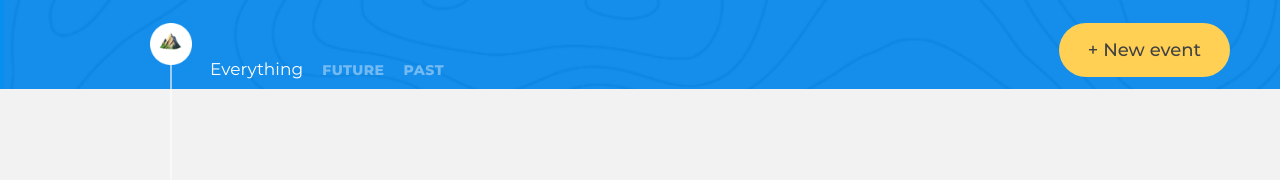
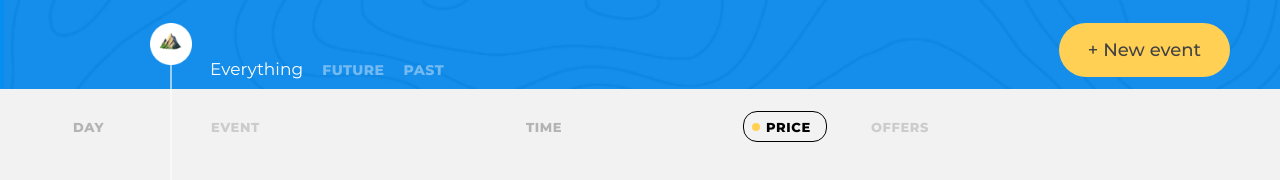
Before and after one commit to Wowanderful/big-trip, a website built with webpack: page public/index.html in a window 1280 px wide. Built offline with nearby package versions, Linux system fonts and the light colour scheme.

Commit message:
sortview added

```diff
--- a/public/index.html
+++ b/public/index.html
@@ -26,16 +26,15 @@
         </div>
       </div>
     </header>
-
     <main class="page-body__page-main  page-main">
       <div class="page-body__container">
-          <section class="trip-events">
+
             <h2 class="visually-hidden">Trip events</h2>
 
             <!-- Сортировка -->
 
             <!-- Контент -->
-          </section>
+
       </div>
     </main>
 
--- a/src/main.js
+++ b/src/main.js
@@ -6,10 +6,11 @@ import {render} from './render.js';
 
 const filterParent = document.querySelector('.trip-controls__filters');
 const tripMainElement = document.querySelector('.trip-main');
-const siteMainElement = document.querySelector('.page-body__container');
+
+const siteMainContainer = document.querySelector('.page-main').querySelector('.page-body__container');
 
 render (new FilterView(), filterParent);
 render(new NewEventButtonView(), tripMainElement);
 
-const presenter = new Presenter;
-presenter.init(siteMainElement);
+const presenter = new Presenter();
+presenter.init(siteMainContainer);
--- a/src/presenters/presenter.js
+++ b/src/presenters/presenter.js
@@ -3,12 +3,13 @@ import BoardEventsView from '../view/trip-events-view.js';
 import {render} from '../render.js';
 
 export default class Presenter {
-  BoardComponent = new BoardEventsView();
+
+boardComponent = new BoardEventsView();
 
   init = (boardContainer) => {
     this.boardContainer = boardContainer;
 
-    render(BoardComponent, this.boardContainer)
-    render(new SortView(), BoardComponent.getElement());
+    render (this.boardComponent, this.boardContainer);
+    render(new SortView(), this.boardComponent.getElement());
   }
 }
--- a/src/view/trip-events-view.js
+++ b/src/view/trip-events-view.js
@@ -1,7 +1,7 @@
 import {createElement} from '../render.js';
 
 const createBoardTemplate = () => {
-  `<section class="trip-events></section>`
+  `<section class="trip-events"></section>`
 }
 
 export default class BoardEventsView {
```
